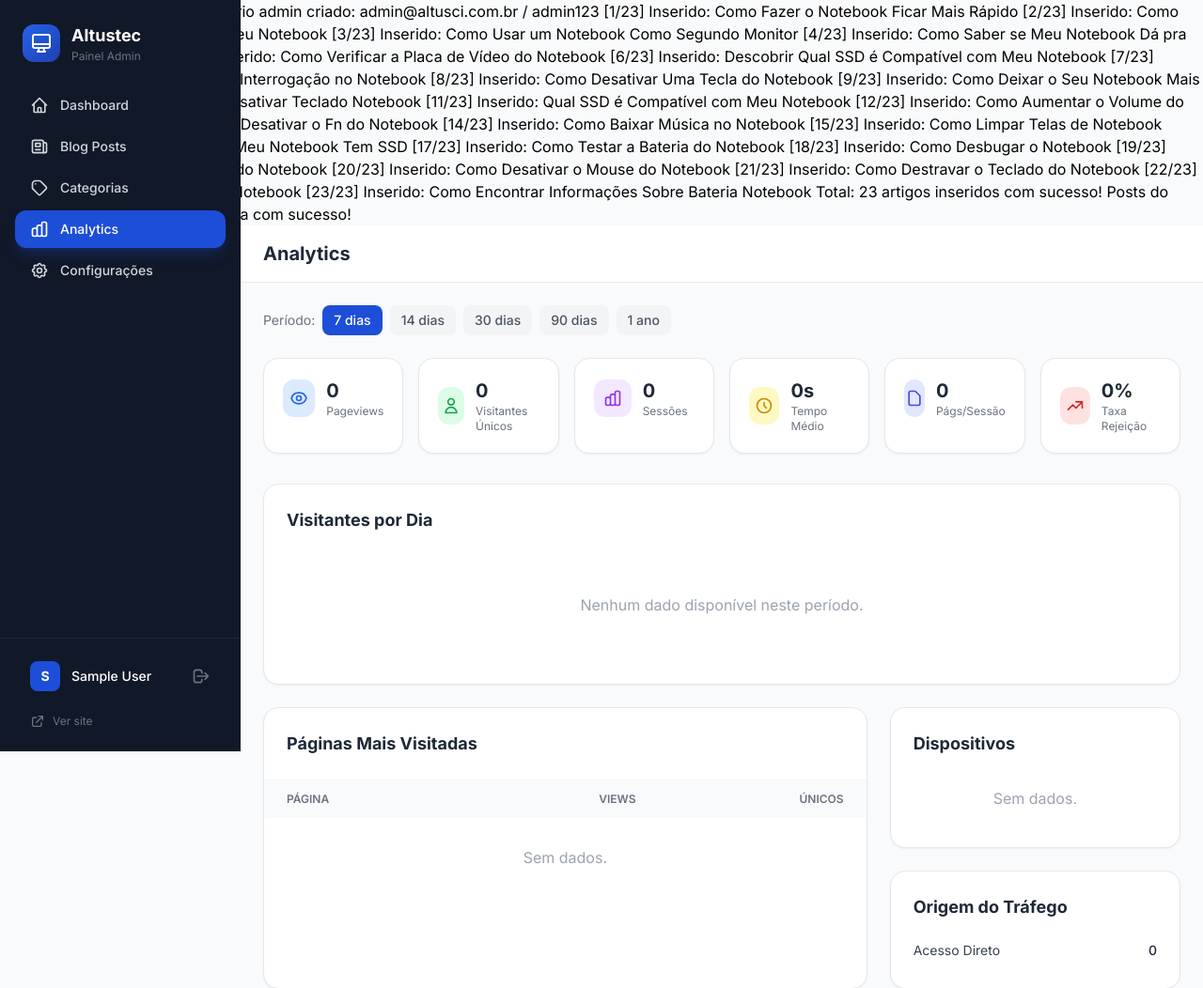
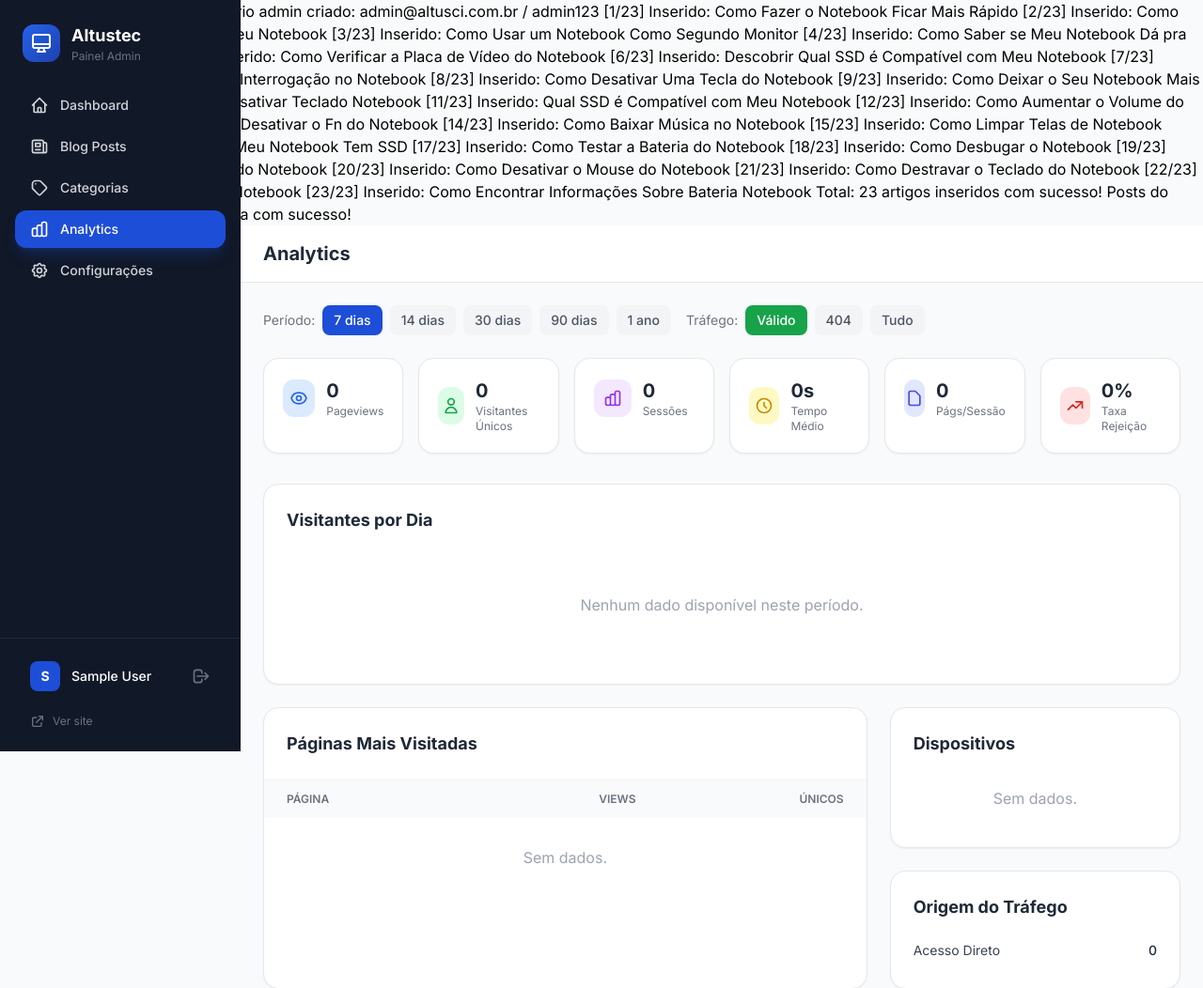
Before and after one commit to johnmaikelima/altusci.com.br, a PHP site: page /admin/analytics?periodo=7&filtro=valid in a window 1280 px wide. Shown: the top 1052 px of the page at 94% size. Run offline with PHP 8.4, Linux system fonts and the light colour scheme; the visitor is signed in with stand-in values (Sample User, id 1); some libraries are stand-ins or nearby versions.

Commit message:
Adicionar filtro de tráfego válido/404 no analytics
- Coluna status nas pageviews (valid ou 404)
- Filtros no dashboard: Válido, 404 e Tudo
- Seção dedicada de tráfego inválido com top URLs 404
- Mostra tentativas, IPs únicos e último acesso dos 404s
- Cards e gráfico mudam conforme filtro selecionado

Co-Authored-By: Claude Opus 4.6 <noreply@anthropic.com>

```diff
--- a/config.php
+++ b/config.php
@@ -136,7 +136,7 @@ function detect_device(string $ua): string {
     return 'desktop';
 }
 
-function track_pageview(string $pageTitle = ''): void {
+function track_pageview(string $pageTitle = '', string $status = 'valid'): void {
     // Não rastrear bots, requests de admin, ou assets
     $ua = $_SERVER['HTTP_USER_AGENT'] ?? '';
     $uri = $_SERVER['REQUEST_URI'] ?? '/';
@@ -155,7 +155,7 @@ function track_pageview(string $pageTitle = ''): void {
     $device = detect_device($ua);
 
     // Registrar pageview
-    $stmt = $db->prepare("INSERT INTO analytics_pageviews (page_url, page_title, visitor_id, session_id, ip_address, user_agent, referrer, device_type) VALUES (:url, :title, :vid, :sid, :ip, :ua, :ref, :device)");
+    $stmt = $db->prepare("INSERT INTO analytics_pageviews (page_url, page_title, visitor_id, session_id, ip_address, user_agent, referrer, device_type, status) VALUES (:url, :title, :vid, :sid, :ip, :ua, :ref, :device, :status)");
     $stmt->execute([
         ':url' => parse_url($uri, PHP_URL_PATH),
         ':title' => $pageTitle,
@@ -165,6 +165,7 @@ function track_pageview(string $pageTitle = ''): void {
         ':ua' => substr($ua, 0, 500),
         ':ref' => $referrer,
         ':device' => $device,
+        ':status' => $status,
     ]);
 
     // Gerenciar sessão
--- a/database/migrate.php
+++ b/database/migrate.php
@@ -61,8 +61,12 @@ $db->exec("CREATE TABLE IF NOT EXISTS analytics_pageviews (
     device_type TEXT DEFAULT 'desktop',
     country TEXT DEFAULT '',
     duration INTEGER DEFAULT 0,
+    status TEXT DEFAULT 'valid',
     created_at DATETIME DEFAULT CURRENT_TIMESTAMP
 )");
+
+// Migrar coluna status se não existir
+try { $db->exec("ALTER TABLE analytics_pageviews ADD COLUMN status TEXT DEFAULT 'valid'"); } catch (\Exception $e) {}
 
 // Tabela de sessões de visitantes
 $db->exec("CREATE TABLE IF NOT EXISTS analytics_sessions (
--- a/public/index.php
+++ b/public/index.php
@@ -2,7 +2,7 @@
 require_once __DIR__ . '/../config.php';
 
 // Inicializar/atualizar banco
-$migrationFlag = BASE_PATH . '/database/.migrated_v2';
+$migrationFlag = BASE_PATH . '/database/.migrated_v3';
 if (!file_exists(DB_PATH) || !file_exists($migrationFlag)) {
     require_once BASE_PATH . '/database/migrate.php';
     file_put_contents($migrationFlag, date('Y-m-d H:i:s'));
@@ -91,9 +91,9 @@ foreach ($routes as $route => $handler) {
     }
 }
 
-// Rastrear pageview (apenas GET público, não admin)
+// Rastrear pageview com status da rota
 if ($method === 'GET') {
-    track_pageview();
+    track_pageview('', $matchedRoute ? 'valid' : '404');
 }
 
 if ($matchedRoute) {
--- a/src/Controllers/AdminAnalyticsController.php
+++ b/src/Controllers/AdminAnalyticsController.php
@@ -11,16 +11,24 @@ class AdminAnalyticsController {
         $periodDays = in_array($period, ['7', '14', '30', '90', '365']) ? (int)$period : 30;
         $dateFrom = date('Y-m-d H:i:s', strtotime("-{$periodDays} days"));
 
+        // Filtro de tráfego: valid, 404, all
+        $filter = $_GET['filtro'] ?? 'valid';
+        if (!in_array($filter, ['valid', '404', 'all'])) $filter = 'valid';
+
+        $statusWhere = '';
+        if ($filter === 'valid') $statusWhere = " AND status = 'valid'";
+        elseif ($filter === '404') $statusWhere = " AND status = '404'";
+
         // Resumo geral
         $stats = [];
 
         // Total de pageviews no período
-        $stmt = $db->prepare("SELECT COUNT(*) FROM analytics_pageviews WHERE created_at >= :from");
+        $stmt = $db->prepare("SELECT COUNT(*) FROM analytics_pageviews WHERE created_at >= :from" . $statusWhere);
         $stmt->execute([':from' => $dateFrom]);
         $stats['pageviews'] = (int)$stmt->fetchColumn();
 
         // Visitantes únicos no período
-        $stmt = $db->prepare("SELECT COUNT(DISTINCT visitor_id) FROM analytics_pageviews WHERE created_at >= :from");
+        $stmt = $db->prepare("SELECT COUNT(DISTINCT visitor_id) FROM analytics_pageviews WHERE created_at >= :from" . $statusWhere);
         $stmt->execute([':from' => $dateFrom]);
         $stats['unique_visitors'] = (int)$stmt->fetchColumn();
 
@@ -45,13 +53,18 @@ class AdminAnalyticsController {
         $bounceSessions = (int)$stmt->fetchColumn();
         $stats['bounce_rate'] = $stats['sessions'] > 0 ? round(($bounceSessions / $stats['sessions']) * 100, 1) : 0;
 
+        // Contagem de 404s no período
+        $stmt = $db->prepare("SELECT COUNT(*) FROM analytics_pageviews WHERE created_at >= :from AND status = '404'");
+        $stmt->execute([':from' => $dateFrom]);
+        $stats['total_404'] = (int)$stmt->fetchColumn();
+
         // Páginas mais visitadas
-        $stmt = $db->prepare("SELECT page_url, COUNT(*) as views, COUNT(DISTINCT visitor_id) as unique_views FROM analytics_pageviews WHERE created_at >= :from GROUP BY page_url ORDER BY views DESC LIMIT 15");
+        $stmt = $db->prepare("SELECT page_url, status, COUNT(*) as views, COUNT(DISTINCT visitor_id) as unique_views FROM analytics_pageviews WHERE created_at >= :from" . $statusWhere . " GROUP BY page_url ORDER BY views DESC LIMIT 15");
         $stmt->execute([':from' => $dateFrom]);
         $topPages = $stmt->fetchAll();
 
         // Visitantes por dia (gráfico)
-        $stmt = $db->prepare("SELECT DATE(created_at) as date, COUNT(*) as views, COUNT(DISTINCT visitor_id) as visitors FROM analytics_pageviews WHERE created_at >= :from GROUP BY DATE(created_at) ORDER BY date ASC");
+        $stmt = $db->prepare("SELECT DATE(created_at) as date, COUNT(*) as views, COUNT(DISTINCT visitor_id) as visitors FROM analytics_pageviews WHERE created_at >= :from" . $statusWhere . " GROUP BY DATE(created_at) ORDER BY date ASC");
         $stmt->execute([':from' => $dateFrom]);
         $dailyData = $stmt->fetchAll();
 
@@ -59,11 +72,6 @@ class AdminAnalyticsController {
         $stmt = $db->prepare("SELECT device_type, COUNT(*) as total FROM analytics_sessions WHERE started_at >= :from GROUP BY device_type ORDER BY total DESC");
         $stmt->execute([':from' => $dateFrom]);
         $devices = $stmt->fetchAll();
-
-        // Referrers (de onde vêm os visitantes)
-        $stmt = $db->prepare("SELECT CASE WHEN referrer = '' THEN 'Direto / Bookmark' ELSE SUBSTR(referrer, 1, INSTR(referrer || '/', '/') + INSTR(SUBSTR(referrer, INSTR(referrer, '//') + 2) || '/', '/') + INSTR(referrer, '//')) END as source, COUNT(*) as total FROM analytics_sessions WHERE started_at >= :from GROUP BY source ORDER BY total DESC LIMIT 10");
-        $stmt->execute([':from' => $dateFrom]);
-        $referrers = $stmt->fetchAll();
 
         // Referrers simplificados (domínio)
         $stmt = $db->prepare("SELECT referrer, COUNT(*) as total FROM analytics_sessions WHERE started_at >= :from AND referrer != '' GROUP BY referrer ORDER BY total DESC LIMIT 10");
@@ -90,6 +98,11 @@ class AdminAnalyticsController {
         $stmt->execute();
         $stats['realtime'] = (int)$stmt->fetchColumn();
 
+        // Top páginas 404 (para a seção separada)
+        $stmt = $db->prepare("SELECT page_url, COUNT(*) as hits, COUNT(DISTINCT visitor_id) as unique_hits, MAX(created_at) as last_hit FROM analytics_pageviews WHERE created_at >= :from AND status = '404' GROUP BY page_url ORDER BY hits DESC LIMIT 15");
+        $stmt->execute([':from' => $dateFrom]);
+        $top404 = $stmt->fetchAll();
+
         $pageTitle = 'Analytics';
         $contentTemplate = BASE_PATH . '/templates/admin/analytics_content.php';
         include BASE_PATH . '/templates/layouts/admin.php';
--- a/templates/admin/analytics_content.php
+++ b/templates/admin/analytics_content.php
@@ -5,17 +5,36 @@ function format_duration(int $seconds): string {
     $sec = $seconds % 60;
     return $min . 'min ' . $sec . 's';
 }
+$currentPeriod = $period ?? '30';
+$currentFilter = $filter ?? 'valid';
+function analyticsUrl(string $periodo, string $filtro): string {
+    return '/admin/analytics?periodo=' . $periodo . '&filtro=' . $filtro;
+}
 ?>
 
-<!-- Filtro de Período -->
-<div class="flex items-center justify-between mb-6">
+<!-- Filtros -->
+<div class="flex items-center justify-between mb-6 flex-wrap gap-4">
+    <div class="flex items-center gap-4 flex-wrap">
         <div class="flex items-center gap-2">
             <span class="text-sm text-gray-500">Período:</span>
             <?php foreach ([7 => '7 dias', 14 => '14 dias', 30 => '30 dias', 90 => '90 dias', 365 => '1 ano'] as $days => $label): ?>
-        <a href="/admin/analytics?periodo=<?= $days ?>" class="px-3 py-1.5 rounded-lg text-sm font-medium transition-colors <?= ($period ?? '30') == $days ? 'bg-blue-700 text-white' : 'bg-gray-100 text-gray-600 hover:bg-gray-200' ?>">
+            <a href="<?= analyticsUrl($days, $currentFilter) ?>" class="px-3 py-1.5 rounded-lg text-sm font-medium transition-colors <?= $currentPeriod == $days ? 'bg-blue-700 text-white' : 'bg-gray-100 text-gray-600 hover:bg-gray-200' ?>">
                 <?= $label ?>
             </a>
             <?php endforeach; ?>
+        </div>
+        <div class="flex items-center gap-2">
+            <span class="text-sm text-gray-500">Tráfego:</span>
+            <a href="<?= analyticsUrl($currentPeriod, 'valid') ?>" class="px-3 py-1.5 rounded-lg text-sm font-medium transition-colors <?= $currentFilter === 'valid' ? 'bg-green-600 text-white' : 'bg-gray-100 text-gray-600 hover:bg-gray-200' ?>">
+                Válido
+            </a>
+            <a href="<?= analyticsUrl($currentPeriod, '404') ?>" class="px-3 py-1.5 rounded-lg text-sm font-medium transition-colors <?= $currentFilter === '404' ? 'bg-red-600 text-white' : 'bg-gray-100 text-gray-600 hover:bg-gray-200' ?>">
+                404 <?php if ($stats['total_404'] > 0): ?><span class="ml-1 px-1.5 py-0.5 rounded-full text-xs <?= $currentFilter === '404' ? 'bg-red-500' : 'bg-red-100 text-red-600' ?>"><?= $stats['total_404'] ?></span><?php endif; ?>
+            </a>
+            <a href="<?= analyticsUrl($currentPeriod, 'all') ?>" class="px-3 py-1.5 rounded-lg text-sm font-medium transition-colors <?= $currentFilter === 'all' ? 'bg-gray-700 text-white' : 'bg-gray-100 text-gray-600 hover:bg-gray-200' ?>">
+                Tudo
+            </a>
+        </div>
     </div>
     <?php if ($stats['realtime'] > 0): ?>
     <div class="flex items-center gap-2 px-3 py-1.5 bg-green-50 border border-green-200 rounded-lg">
@@ -111,7 +130,7 @@ function format_duration(int $seconds): string {
                 <div class="absolute bottom-full mb-2 hidden group-hover:block bg-gray-800 text-white text-xs rounded-lg px-2 py-1 whitespace-nowrap z-10">
                     <?= date('d/m', strtotime($day['date'])) ?>: <?= $day['views'] ?> views, <?= $day['visitors'] ?> visitantes
                 </div>
-                <div class="w-full bg-blue-500 rounded-t-sm hover:bg-blue-600 transition-colors cursor-pointer" style="height: <?= max($height, 2) ?>%"></div>
+                <div class="w-full <?= $currentFilter === '404' ? 'bg-red-400 hover:bg-red-500' : 'bg-blue-500 hover:bg-blue-600' ?> rounded-t-sm transition-colors cursor-pointer" style="height: <?= max($height, 2) ?>%"></div>
                 <?php if (count($dailyData) <= 31): ?>
                 <span class="text-[10px] text-gray-400 rotate-0"><?= date('d/m', strtotime($day['date'])) ?></span>
                 <?php endif; ?>
@@ -128,25 +147,37 @@ function format_duration(int $seconds): string {
     <!-- Páginas Mais Visitadas -->
     <div class="lg:col-span-2 bg-white rounded-2xl border border-gray-200 shadow-sm overflow-hidden">
         <div class="p-6 border-b border-gray-100">
-            <h3 class="text-lg font-bold text-gray-800">Páginas Mais Visitadas</h3>
+            <h3 class="text-lg font-bold text-gray-800">
+                <?= $currentFilter === '404' ? 'Páginas 404 Mais Acessadas' : ($currentFilter === 'all' ? 'Todas as Páginas' : 'Páginas Mais Visitadas') ?>
+            </h3>
         </div>
         <div class="overflow-x-auto">
             <table class="w-full">
                 <thead class="bg-gray-50">
                     <tr>
                         <th class="px-6 py-3 text-left text-xs font-semibold text-gray-500 uppercase">Página</th>
+                        <?php if ($currentFilter === 'all'): ?>
+                        <th class="px-6 py-3 text-center text-xs font-semibold text-gray-500 uppercase">Status</th>
+                        <?php endif; ?>
                         <th class="px-6 py-3 text-right text-xs font-semibold text-gray-500 uppercase">Views</th>
                         <th class="px-6 py-3 text-right text-xs font-semibold text-gray-500 uppercase">Únicos</th>
                     </tr>
                 </thead>
                 <tbody class="divide-y divide-gray-100">
                     <?php if (empty($topPages)): ?>
-                    <tr><td colspan="3" class="px-6 py-8 text-center text-gray-400">Sem dados.</td></tr>
+                    <tr><td colspan="4" class="px-6 py-8 text-center text-gray-400">Sem dados.</td></tr>
                     <?php else: foreach ($topPages as $page): ?>
                     <tr class="hover:bg-gray-50">
                         <td class="px-6 py-3">
                             <span class="text-sm text-gray-800 font-medium"><?= e($page['page_url']) ?></span>
                         </td>
+                        <?php if ($currentFilter === 'all'): ?>
+                        <td class="px-6 py-3 text-center">
+                            <span class="px-2 py-0.5 text-xs rounded-full font-medium <?= ($page['status'] ?? 'valid') === '404' ? 'bg-red-100 text-red-700' : 'bg-green-100 text-green-700' ?>">
+                                <?= ($page['status'] ?? 'valid') === '404' ? '404' : 'OK' ?>
+                            </span>
+                        </td>
+                        <?php endif; ?>
                         <td class="px-6 py-3 text-right text-sm text-gray-600"><?= number_format($page['views']) ?></td>
                         <td class="px-6 py-3 text-right text-sm text-gray-600"><?= number_format($page['unique_views']) ?></td>
                     </tr>
@@ -210,3 +241,47 @@ function format_duration(int $seconds): string {
         </div>
     </div>
 </div>
+
+<!-- Seção de Tráfego Inválido / 404 -->
+<?php if ($currentFilter !== '404' && !empty($top404)): ?>
+<div class="bg-white rounded-2xl border border-red-200 shadow-sm overflow-hidden">
+    <div class="p-6 border-b border-red-100 flex items-center justify-between">
+        <div class="flex items-center gap-3">
+            <div class="w-8 h-8 bg-red-100 rounded-lg flex items-center justify-center">
+                <svg class="w-4 h-4 text-red-600" fill="none" stroke="currentColor" viewBox="0 0 24 24"><path stroke-linecap="round" stroke-linejoin="round" stroke-width="2" d="M12 9v2m0 4h.01m-6.938 4h13.856c1.54 0 2.502-1.667 1.732-3L13.732 4c-.77-1.333-2.694-1.333-3.464 0L3.34 16c-.77 1.333.192 3 1.732 3z"/></svg>
+            </div>
+            <div>
+                <h3 class="text-lg font-bold text-gray-800">Tráfego Inválido (404)</h3>
+                <p class="text-xs text-gray-500">Bots, crawlers ou links quebrados tentando acessar páginas inexistentes</p>
+            </div>
+        </div>
+        <a href="<?= analyticsUrl($currentPeriod, '404') ?>" class="px-3 py-1.5 bg-red-50 text-red-600 rounded-lg text-sm font-medium hover:bg-red-100 transition-colors">
+            Ver todos (<?= $stats['total_404'] ?>)
+        </a>
+    </div>
+    <div class="overflow-x-auto">
+        <table class="w-full">
+            <thead class="bg-red-50/50">
+                <tr>
+                    <th class="px-6 py-3 text-left text-xs font-semibold text-gray-500 uppercase">URL Tentada</th>
+                    <th class="px-6 py-3 text-right text-xs font-semibold text-gray-500 uppercase">Tentativas</th>
+                    <th class="px-6 py-3 text-right text-xs font-semibold text-gray-500 uppercase">IPs Únicos</th>
+                    <th class="px-6 py-3 text-right text-xs font-semibold text-gray-500 uppercase">Último Acesso</th>
+                </tr>
+            </thead>
+            <tbody class="divide-y divide-gray-100">
+                <?php foreach (array_slice($top404, 0, 5) as $page404): ?>
+                <tr class="hover:bg-red-50/30">
+                    <td class="px-6 py-3">
+                        <span class="text-sm text-gray-800 font-medium"><?= e($page404['page_url']) ?></span>
+                    </td>
+                    <td class="px-6 py-3 text-right text-sm text-gray-600"><?= number_format($page404['hits']) ?></td>
+                    <td class="px-6 py-3 text-right text-sm text-gray-600"><?= number_format($page404['unique_hits']) ?></td>
+                    <td class="px-6 py-3 text-right text-sm text-gray-500"><?= date('d/m H:i', strtotime($page404['last_hit'])) ?></td>
+                </tr>
+                <?php endforeach; ?>
+            </tbody>
+        </table>
+    </div>
+</div>
+<?php endif; ?>
```
Lines whose indentation alone changed are shown as unchanged.
